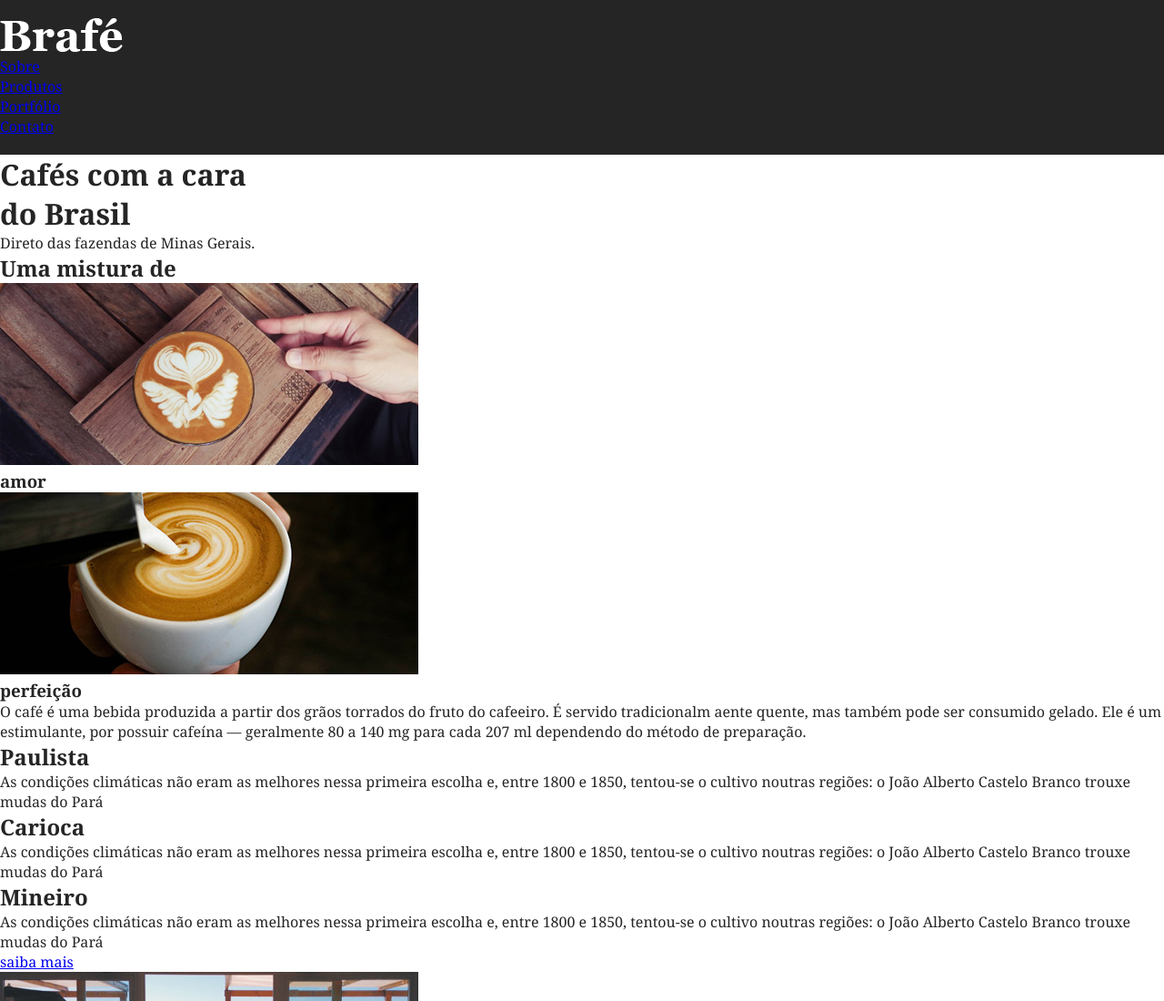
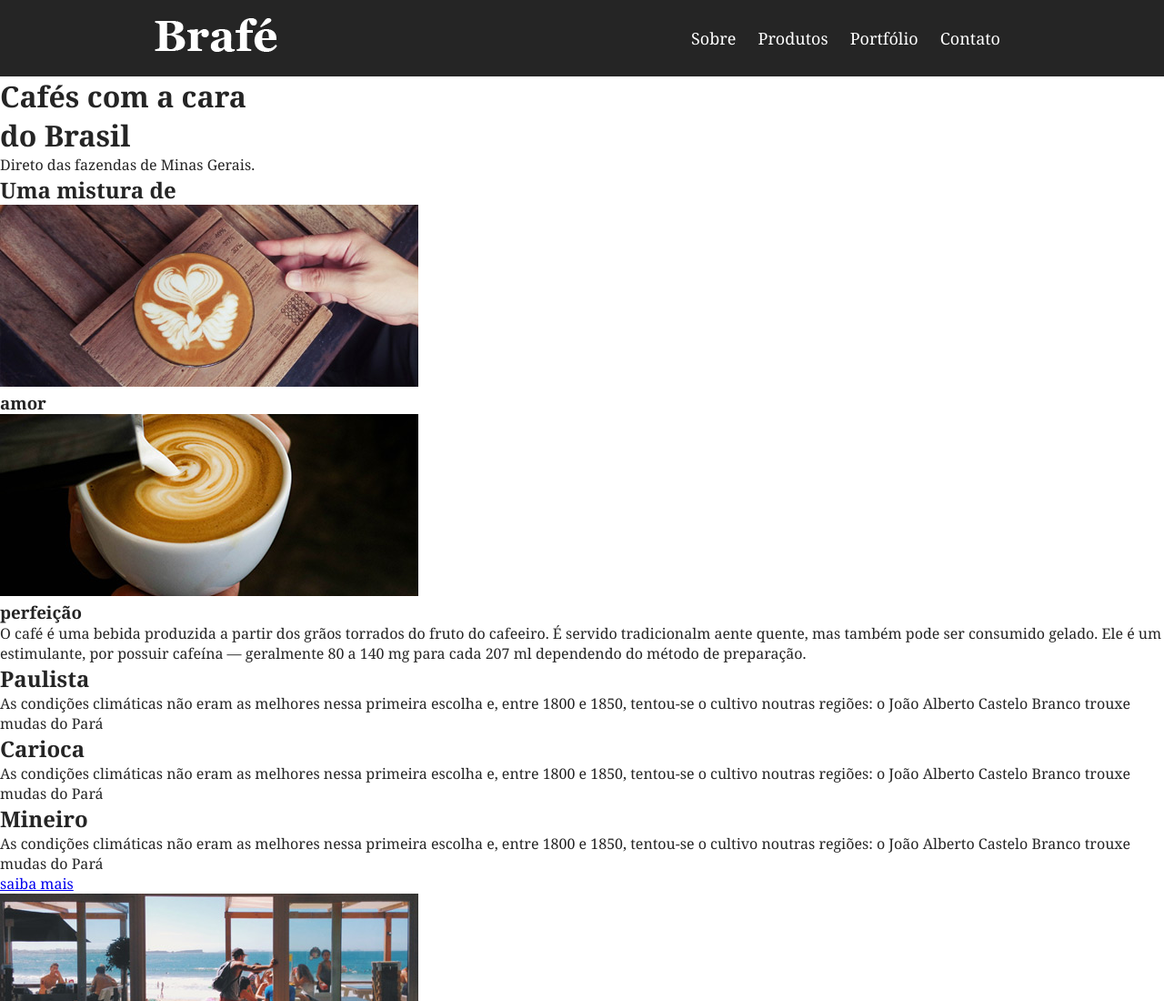
Before and after one commit to GeovanyMendess/atividades_curso_css_posicionamento_avancado, a plain HTML site: page Atividades/brafe-1-puro/index.html in a window 1280 px wide. Shown: the top 1100 px of the page at 91% size. Drawn offline with Linux system fonts and the light colour scheme.

Commit message:
Aula 4
Header

```diff
--- a/Atividades/brafe-1-puro/css/style.css
+++ b/Atividades/brafe-1-puro/css/style.css
@@ -16,3 +16,51 @@ body {
   background: #252525;
   padding: 20px 0;
 }
+
+/* O margin auto faz com que os lados direito e esquerdo do container
+criem uma margem automática, de tamanho igual, centralizando o container. */
+.menu-container {
+  max-width: 960px;
+  margin: 0 auto;
+}
+
+/* O display padrão da tag 'a' é por padrão inline, o que não permite que
+pegar 100% do tamanho da imagem usada como link para a home. */
+
+/* O float left faz o elemento flutuar para o parâmetro definido, neste caso
+a esquerda, e, por padrão os demais elementos flutuarão para o lado dele. */
+a.menu-logo {
+  display: block;
+  float: left;
+  margin-left: 10px;
+}
+
+/* O float foi aplicado para que todos elementos da lista se mantivessem juntos.
+O float dificulta a identificação altura automática do container.
+Right para gerar o espaço entre o logo e o nav.*/
+
+.menu-nav {
+  float: right;
+  margin-right: 10px;
+}
+
+/* Clear fix para ajustar os erros gerados pelo float no menu. */
+.menu::after, .menu::before {
+  content:"";
+  display: table;
+  clear: both;
+}
+
+.menu-nav li {
+  display: inline-block;
+}
+
+/* Cálculo pixels para em's: valor que é desejado (18 px nesse caso) dividido
+pela base dos navegadores, geralmente 16px. (18/16 = 1.125em).*/
+.menu-nav a {
+  display: block;
+  padding: 10px;
+  text-decoration: none;
+  color: #ffffff;
+  font-size: 1.125em;
+}
--- a/Atividades/brafe-1-puro/index.html
+++ b/Atividades/brafe-1-puro/index.html
@@ -10,10 +10,9 @@
 
 <body>
   <header class="menu">
-    <div>
-      <a href="#"><img src="img/brafe.png" alt="Brafé Café"></a>
-    </div>
-    <nav>
+    <div class="menu-container">
+      <a class="menu-logo" href="#"><img src="img/brafe.png" alt="Brafé Café"></a>
+      <nav class="menu-nav">
         <ul>
           <li><a href="#">Sobre</a></li>
           <li><a href="#">Produtos</a></li>
@@ -21,6 +20,7 @@
           <li><a href="#">Contato</a></li>
         </ul>
       </nav>
+    </div>
   </header>
 
   <main>
```
Lines whose indentation alone changed are shown as unchanged.
